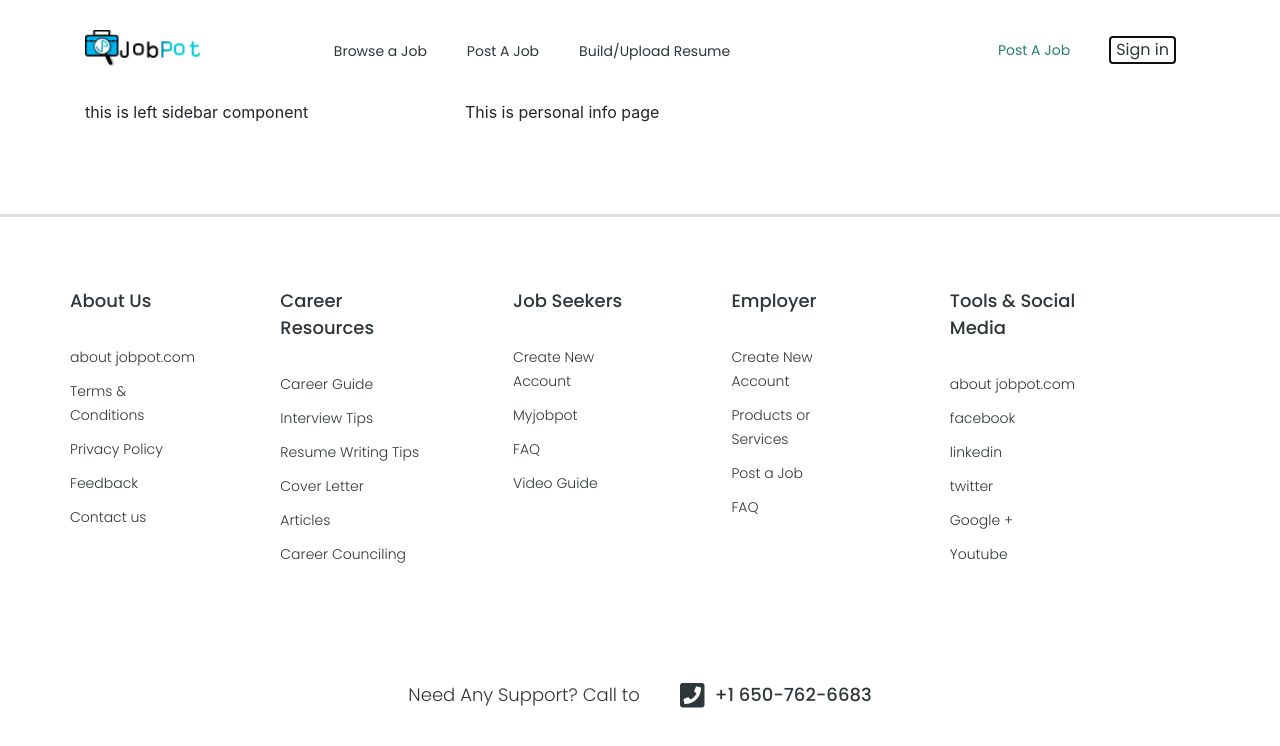
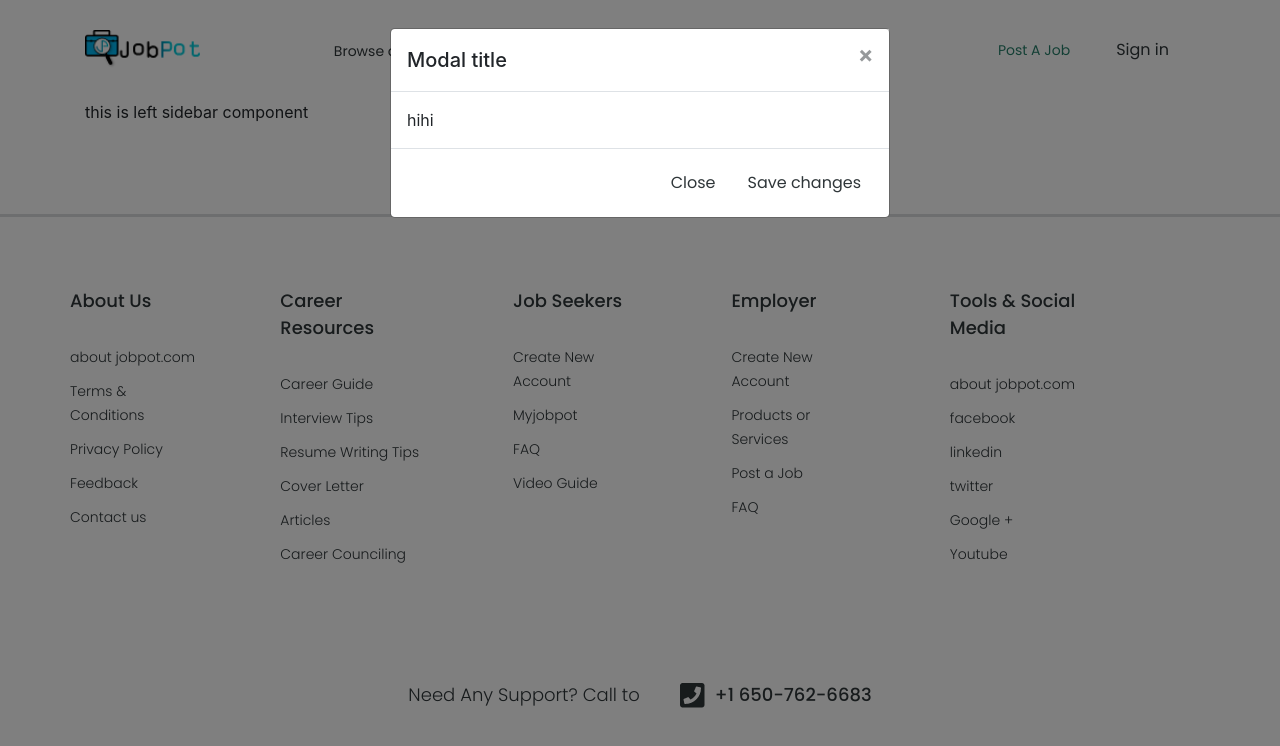
Before and after one commit to RezwanFaruque/JobPot, a Vue app: page /personal-info in a window 1280 px wide. Both pictures are taken after a click on the button "Sign in". Shown: the top 746 px of the page. Built offline with nearby package versions, Linux system fonts and the light colour scheme.

Commit message:
modal popup integration

```diff
--- a/src/components/Navbar.vue
+++ b/src/components/Navbar.vue
@@ -25,20 +25,43 @@
                                 <router-link to="/">Post A Job</router-link>
                             </li>
                             <li class="nav-item">
-                                <button>Sign in</button>
+                                <button @click="showLoginModal">Sign in</button>
+                                <!-- sign up modal -->
+                                <SignUpModal ref="modal"></SignUpModal>
+
                             </li>
                         </ul>
                     </div>
                </div>
             </nav>
        </div>
+
    </div>
+
 </template>
 
 <script>
+// import signup modal component
+import SignUpModal from './SingupModal';
+
+// import jquery
+import $ from 'jquery';
 
 export default {
     name: 'Navbar',
+    components:{
+        SignUpModal,
+    },
+
+    methods:{
+
+        // show login modal
+        showLoginModal(){
+            let element = this.$refs.modal.$el;
+            $(element).modal('show');
+
+        }
+    }
 
 }
 </script>
--- /dev/null
+++ b/src/components/SingupModal.vue
@@ -0,0 +1,27 @@
+<template>
+    <div class="modal fade" id="SignUpModal" tabindex="-1" role="dialog" aria-labelledby="SignUpModalLabel" aria-hidden="true">
+        <div class="modal-dialog" role="document">
+            <div class="modal-content">
+                <div class="modal-header">
+                    <h5 class="modal-title" id="SignUpModalLabel">Modal title</h5>
+                    <button type="button" class="close" data-dismiss="modal" aria-label="Close">
+                    <span aria-hidden="true">&times;</span>
+                    </button>
+                </div>
+                <div class="modal-body">
+                    hihi
+                </div>
+                <div class="modal-footer">
+                    <button type="button" class="btn btn-secondary" data-dismiss="modal">Close</button>
+                    <button type="button" class="btn btn-primary">Save changes</button>
+                </div>
+            </div>
+        </div>
+    </div>
+</template>
+
+<script>
+export default {
+    name: 'SignUpModal',
+}
+</script>
```
